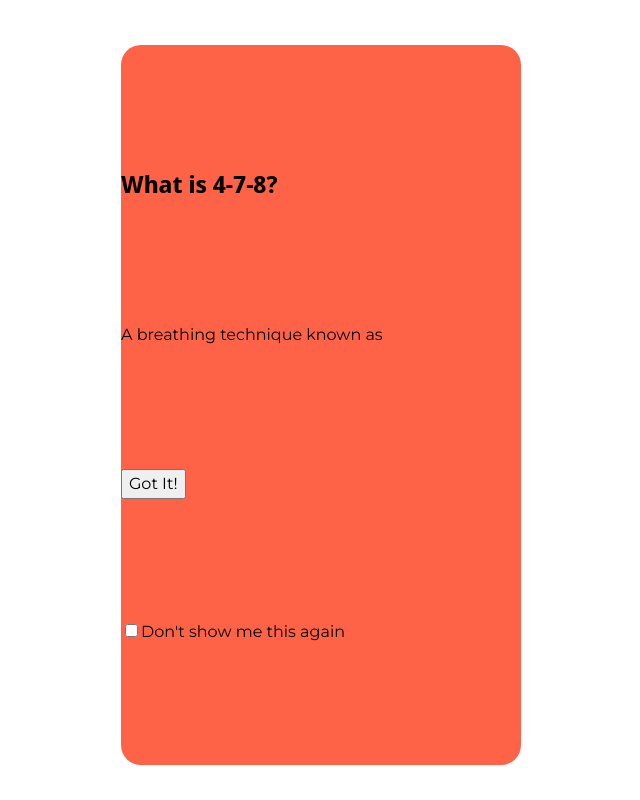
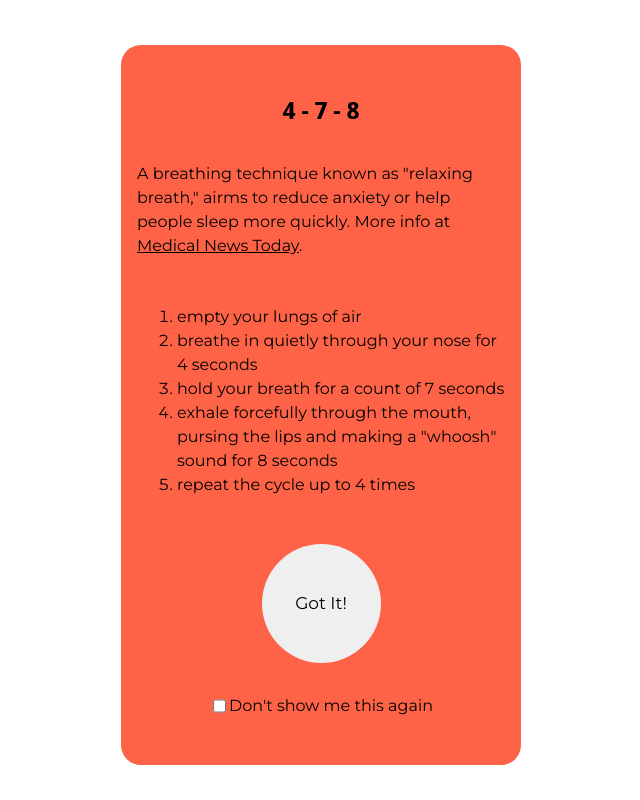
Before and after one commit to galosandoval/478-breathing, a React (Create React App) app: page / in a window 1280 px wide. Shown: the whole page, without its empty margins (319-959 px from the left). Built offline with nearby package versions, Linux system fonts and the light colour scheme.

Commit message:
adds more instructions and styling to modal

```diff
--- a/src/App.js
+++ b/src/App.js
@@ -29,15 +29,30 @@ function App() {
   const [disabled, setDisabled] = useState(false);
   const [modal, setModal] = useState(initialModalState);
 
+  const handleClick = (event) => {
+    document.addEventListener(
+      "click",
+      (e) => {
+        e = e || window.event;
+        const target = e.target;
+        if (target.id === "root") {
+          setModal(initialModalState);
+        }
+      },
+      false
+    );
+    if (event.target.className === "App") {
+      setModal(initialModalState);
+    }
+  };
+
   useEffect(() => {
     const showInstructions = "showInstructions";
     if (localStorage.getItem(showInstructions) === null) {
       localStorage.setItem(showInstructions, true);
     }
     setTimeout(() => {
-      console.log("ls in useEffect", localStorage.getItem(showInstructions));
       const item = localStorage.getItem("showInstructions");
-      console.log("itim", item);
       if (item === "true") {
         console.log("In here");
         setModal({ class: "modal__container show-modal", isDisplayed: true });
@@ -46,7 +61,7 @@ function App() {
   }, []);
 
   return (
-    <div className="App">
+    <div className="App" onClick={handleClick}>
       <Modal modal={modal} setModal={setModal} initialModalState={initialModalState} />
       <Timer
         breatheInstructions={breatheInstructions}
--- a/src/features/countdown/Countdown.jsx
+++ b/src/features/countdown/Countdown.jsx
@@ -2,7 +2,6 @@ import React from "react";
 import "./countdown.css";
 
 export const Countdown = ({ countdown }) => {
-  console.log("countdown", countdown);
   return (
     <div className="countdown">
       <svg className="countdown__svg-1">
--- a/src/features/modal/Modal.jsx
+++ b/src/features/modal/Modal.jsx
@@ -22,21 +22,43 @@ export const Modal = ({ modal, setModal, initialModalState }) => {
     }
   };
   return (
-    <div className="modal">
+    <div className="modal" onClick={handleClick}>
       <button name="open" onClick={handleClick} className="modal__button button">
         ?
       </button>
       <div className={modal.class}>
-        <h2>What is 4-7-8?</h2>
-        <p>A breathing technique known as </p>
+        <div className="modal__title">
+          <h2 className="modal__h2">4 - 7 - 8</h2>
+        </div>
+        <p>
+          A breathing technique known as "relaxing breath," airms to reduce anxiety or help people
+          sleep more quickly. More info at{" "}
+          <a
+            href="https://www.medicalnewstoday.com/articles/324417"
+            target="_blank"
+            rel="noreferrer"
+          >
+            Medical News Today
+          </a>
+          .
+        </p>
+        <ol className="modal__ol">
+          <li className="modal__li">empty your lungs of air</li>
+          <li className="modal__li">breathe in quietly through your nose for 4 seconds</li>
+          <li className="modal__li">hold your breath for a count of 7 seconds</li>
+          <li className="modal__li">
+            exhale forcefully through the mouth, pursing the lips and making a "whoosh" sound for 8
+            seconds
+          </li>
+          <li className="modal__li">repeat the cycle up to 4 times</li>
+        </ol>
         <div className="modal__button-container">
-
-        <button onClick={handleClick} name="close">
-          Got It!
-        </button>
+          <button className="modal__button-close button" onClick={handleClick} name="close">
+            Got It!
+          </button>
         </div>
         {/* <br /> */}
-        <label>
+        <label className="modal__label">
           <input
             type="checkbox"
             checked={checked}
--- a/src/features/modal/modal.css
+++ b/src/features/modal/modal.css
@@ -13,6 +13,9 @@
   background-color: #ff4b0a;
   transform: scale(1.03);
 }
+.modal__button-close {
+  color: black;
+}
 .modal__container {
   position: absolute;
   width: 100%;
@@ -26,13 +29,60 @@
   display: flex;
   flex-direction: column;
   justify-content: space-evenly;
+  padding: 1em;
 }
 .show-modal {
   top: 45px;
   opacity: 1;
   transition: all ease 0.6s;
 }
+.modal__title {
+  display: flex;
+  justify-content: center;
+}
 h2 {
-  font-family: 'Noto Sans Display', sans-serif;
+  font-family: "Noto Sans Display", sans-serif;
   font-size: 1.5rem;
+  display: inline-block;
+  margin: 0;
+  text-transform: uppercase;
 }
+a {
+  color: black;
+  transition: all ease 0.3s;
+}
+a:hover {
+  color: white;
+  text-decoration: none;
+  transition: all ease 0.3s;
+}
+h2::after {
+  display: block;
+  content: "";
+  border-bottom: solid 3px black;
+  transform: scaleX(0);
+  transition: transform 0.3s ease-in-out;
+}
+h2:hover::after {
+  transform: scaleX(1);
+}
+.modal__h2::after {
+  transform-origin: 100% 50%;
+}
+.modal__button-container {
+  display: flex;
+  justify-content: center;
+}
+.modal__label {
+  display: flex;
+  justify-content: center;
+}
+/* .modal__ol {
+} */
+.modal__li {
+  transition: 0.6s ease all;
+}
+.modal__li:hover {
+  transform: translateX(-1em);
+  transition: 0.6s ease all;
+}
```
